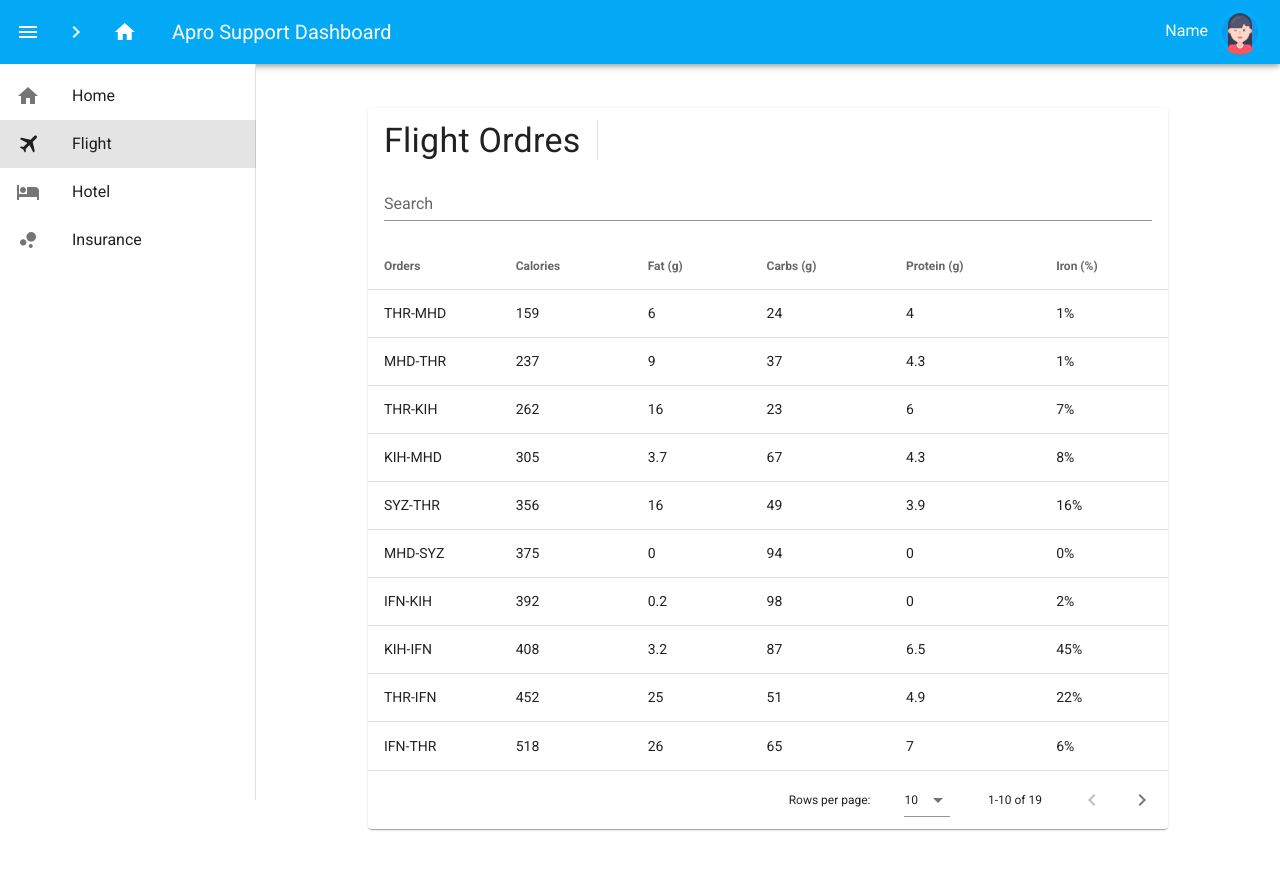
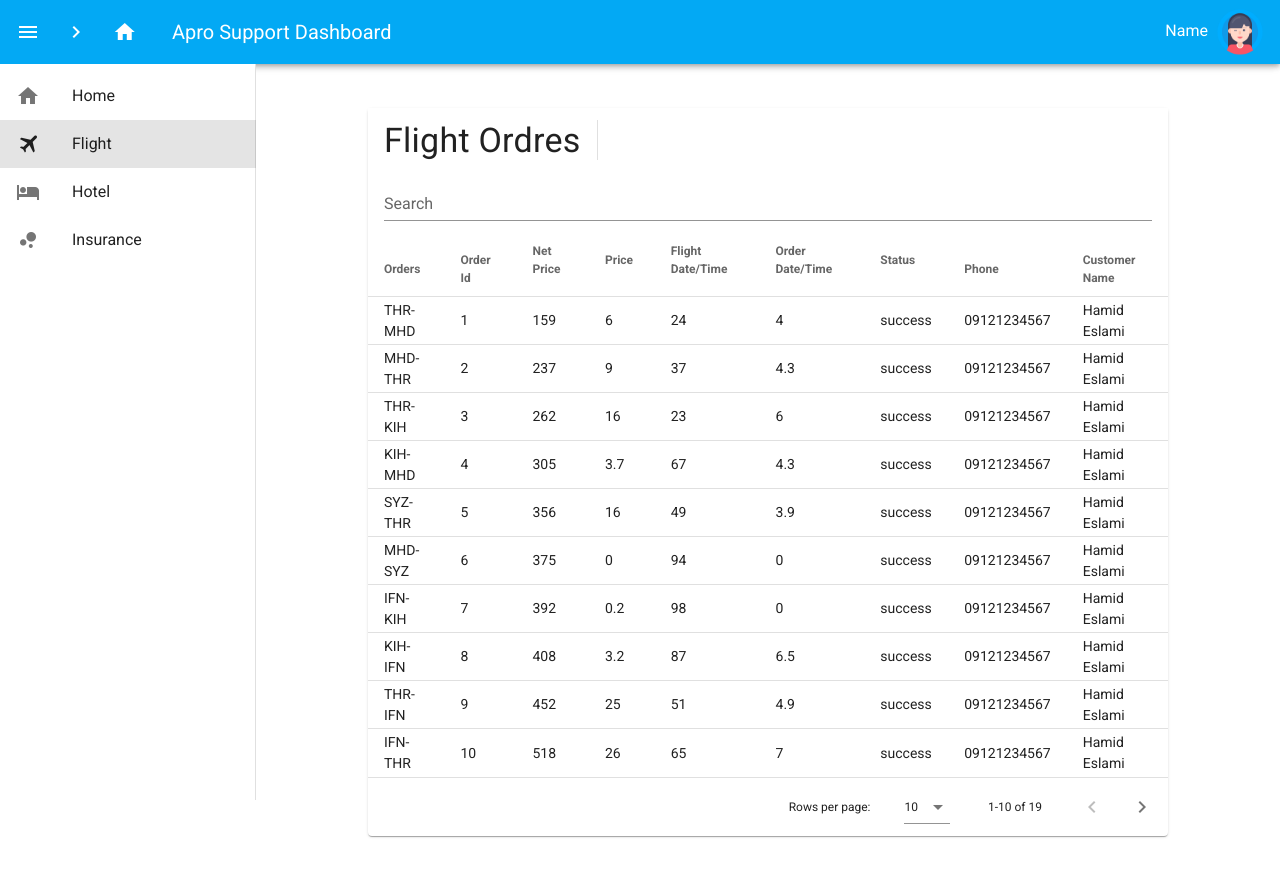
Before and after one commit to hamideslami32/ap-admin, a Nuxt app: page /orders/flight in a window 1280 px wide. Shown: the top 876 px of the page. Built offline with nearby package versions, Linux system fonts and the light colour scheme.

Commit message:
change table title for presentation

```diff
--- a/pages/orders/flight/index.vue
+++ b/pages/orders/flight/index.vue
@@ -22,7 +22,7 @@
             <tr>
               <td></td>
               <td>
-                <v-text-field v-model="calories" type="number" label="Less than"></v-text-field>
+                <v-text-field v-model="netPrice" type="number" label="Less than"></v-text-field>
               </td>
               <td colspan="4"></td>
             </tr>
@@ -45,179 +45,198 @@ export default {
   data() {
     return {
       search: "",
-      calories: "",
+      netPrice: "",
       orders: [
         {
           id: "1",
           name: "THR-MHD",
-          calories: 159,
-          fat: 6.0,
-          carbs: 24,
-          protein: 4.0,
-          iron: "1%",
-        },
+          netPrice: 159,
+          price: 6.0,
+          flightDate: 24,
+          orderDate: 4.0,
+          status: "success",
+          phone: "09121234567",
+          customerName: 'Hamid Eslami'        },
         {
           id: "2",
           name: "MHD-THR",
-          calories: 237,
-          fat: 9.0,
-          carbs: 37,
-          protein: 4.3,
-          iron: "1%",
-        },
+          netPrice: 237,
+          price: 9.0,
+          flightDate: 37,
+          orderDate: 4.3,
+          status: "success",
+          phone: "09121234567",
+          customerName: 'Hamid Eslami'        },
         {
           id: "3",
           name: "THR-KIH",
-          calories: 262,
-          fat: 16.0,
-          carbs: 23,
-          protein: 6.0,
-          iron: "7%",
-        },
+          netPrice: 262,
+          price: 16.0,
+          flightDate: 23,
+          orderDate: 6.0,
+          status: "success",
+          phone: "09121234567",
+          customerName: 'Hamid Eslami'        },
         {
           id: "4",
           name: "KIH-MHD",
-          calories: 305,
-          fat: 3.7,
-          carbs: 67,
-          protein: 4.3,
-          iron: "8%",
-        },
+          netPrice: 305,
+          price: 3.7,
+          flightDate: 67,
+          orderDate: 4.3,
+          status: "success",
+          phone: "09121234567",
+          customerName: 'Hamid Eslami'        },
         {
           id: "5",
           name: "SYZ-THR",
-          calories: 356,
-          fat: 16.0,
-          carbs: 49,
-          protein: 3.9,
-          iron: "16%",
-        },
+          netPrice: 356,
+          price: 16.0,
+          flightDate: 49,
+          orderDate: 3.9,
+          status: "success",
+          phone: "09121234567",
+          customerName: 'Hamid Eslami'        },
         {
           id: "6",
           name: "MHD-SYZ",
-          calories: 375,
-          fat: 0.0,
-          carbs: 94,
-          protein: 0.0,
-          iron: "0%",
-        },
+          netPrice: 375,
+          price: 0.0,
+          flightDate: 94,
+          orderDate: 0.0,
+          status: "success",
+          phone: "09121234567",
+          customerName: 'Hamid Eslami'        },
         {
           id: "7",
           name: "IFN-KIH",
-          calories: 392,
-          fat: 0.2,
-          carbs: 98,
-          protein: 0,
-          iron: "2%",
-        },
+          netPrice: 392,
+          price: 0.2,
+          flightDate: 98,
+          orderDate: 0,
+          status: "success",
+          phone: "09121234567",
+          customerName: 'Hamid Eslami'        },
         {
           id: "8",
           name: "KIH-IFN",
-          calories: 408,
-          fat: 3.2,
-          carbs: 87,
-          protein: 6.5,
-          iron: "45%",
-        },
+          netPrice: 408,
+          price: 3.2,
+          flightDate: 87,
+          orderDate: 6.5,
+          status: "success",
+          phone: "09121234567",
+          customerName: 'Hamid Eslami'        },
         {
           id: "9",
           name: "THR-IFN",
-          calories: 452,
-          fat: 25.0,
-          carbs: 51,
-          protein: 4.9,
-          iron: "22%",
-        },
+          netPrice: 452,
+          price: 25.0,
+          flightDate: 51,
+          orderDate: 4.9,
+          status: "success",
+          phone: "09121234567",
+          customerName: 'Hamid Eslami'        },
         {
           id: "10",
           name: "IFN-THR",
-          calories: 518,
-          fat: 26.0,
-          carbs: 65,
-          protein: 7,
-          iron: "6%",
-        },
+          netPrice: 518,
+          price: 26.0,
+          flightDate: 65,
+          orderDate: 7,
+          status: "success",
+          phone: "09121234567",
+          customerName: 'Hamid Eslami'        },
         {
           id: "11",
           name: "MHD-THR",
-          calories: 237,
-          fat: 9.0,
-          carbs: 37,
-          protein: 4.3,
-          iron: "1%",
-        },
+          netPrice: 237,
+          price: 9.0,
+          flightDate: 37,
+          orderDate: 4.3,
+          status: "success",
+          phone: "09121234567",
+          customerName: 'Hamid Eslami'        },
         {
           id: "12",
           name: "THR-KIH",
-          calories: 262,
-          fat: 16.0,
-          carbs: 23,
-          protein: 6.0,
-          iron: "7%",
-        },
+          netPrice: 262,
+          price: 16.0,
+          flightDate: 23,
+          orderDate: 6.0,
+          status: "success",
+          phone: "09121234567",
+          customerName: 'Hamid Eslami'        },
         {
           id: "13",
           name: "KIH-MHD",
-          calories: 305,
-          fat: 3.7,
-          carbs: 67,
-          protein: 4.3,
-          iron: "8%",
-        },
+          netPrice: 305,
+          price: 3.7,
+          flightDate: 67,
+          orderDate: 4.3,
+          status: "success",
+          phone: "09121234567",
+          customerName: 'Hamid Eslami'        },
         {
           id: "14",
           name: "SYZ-THR",
-          calories: 356,
-          fat: 16.0,
-          carbs: 49,
-          protein: 3.9,
-          iron: "16%",
-        },
+          netPrice: 356,
+          price: 16.0,
+          flightDate: 49,
+          orderDate: 3.9,
+          status: "success",
+          phone: "09121234567",
+          customerName: 'Hamid Eslami'        },
         {
           id: "15",
           name: "MHD-SYZ",
-          calories: 375,
-          fat: 0.0,
-          carbs: 94,
-          protein: 0.0,
-          iron: "0%",
-        },
+          netPrice: 375,
+          price: 0.0,
+          flightDate: 94,
+          orderDate: 0.0,
+          status: "success",
+          phone: "09121234567",
+          customerName: 'Hamid Eslami'        },
         {
           id: "16",
           name: "IFN-KIH",
-          calories: 392,
-          fat: 0.2,
-          carbs: 98,
-          protein: 0,
-          iron: "2%",
-        },
+          netPrice: 392,
+          price: 0.2,
+          flightDate: 98,
+          orderDate: 0,
+          status: "success",
+          phone: "09121234567",
+          customerName: 'Hamid Eslami'        },
         {
           id: "17",
           name: "KIH-IFN",
-          calories: 408,
-          fat: 3.2,
-          carbs: 87,
-          protein: 6.5,
-          iron: "45%",
-        },
+          netPrice: 408,
+          price: 3.2,
+          flightDate: 87,
+          orderDate: 6.5,
+          status: "success",
+          phone: "09121234567",
+          customerName: 'Hamid Eslami'        },
         {
           id: "18",
           name: "THR-IFN",
-          calories: 452,
-          fat: 25.0,
-          carbs: 51,
-          protein: 4.9,
-          iron: "22%",
-        },
+          netPrice: 452,
+          price: 25.0,
+          flightDate: 51,
+          orderDate: 4.9,
+          status: "success",
+          phone: "09121234567",
+          customerName: 'Hamid Eslami'        },
         {
           id: "19",
           name: "IFN-THR",
-          calories: 518,
-          fat: 26.0,
-          carbs: 65,
-          protein: 7,
-          iron: "6%",
-        },
+          netPrice: 518,
+          price: 26.0,
+          flightDate: 65,
+          orderDate: 7,
+          status: "success",
+          phone: "09121234567",
+          customerName: 'Hamid Eslami'        },
       ],
     }
   },
@@ -230,19 +249,14 @@ export default {
           sortable: false,
           value: "name",
         },
-        {
-          text: "Calories",
-          value: "calories",
-          filter: (value) => {
-            if (!this.calories) return true
-
-            return value < parseInt(this.calories)
-          },
-        },
-        { text: "Fat (g)", value: "fat" },
-        { text: "Carbs (g)", value: "carbs" },
-        { text: "Protein (g)", value: "protein" },
-        { text: "Iron (%)", value: "iron" },
+        { text: "Order Id", value: "id" },
+        { text: "Net Price", value: "netPrice" },
+        { text: "Price", value: "price" },
+        { text: "Flight Date/Time", value: "flightDate" },
+        { text: "Order Date/Time", value: "orderDate" },
+        { text: "Status", value: "status" },
+        { text: "Phone", value: "phone" },
+        { text: "Customer Name", value: "customerName" },
       ]
     },
   },
```
